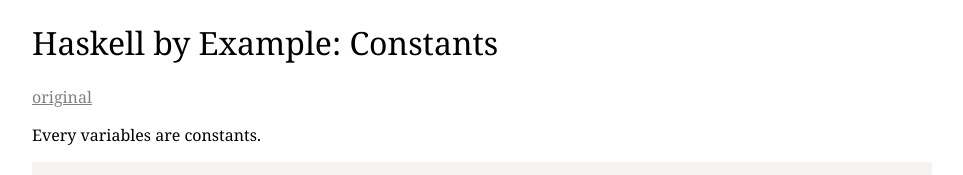
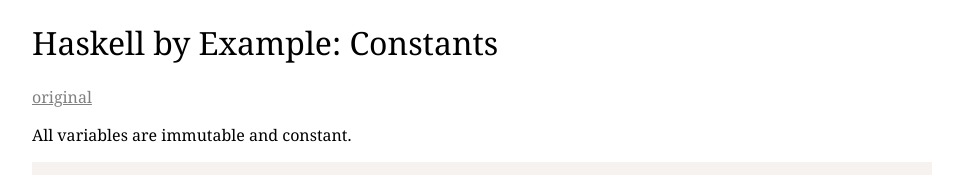
Before and after one commit to lotz84/haskellbyexample, a plain HTML site: page ex/constants.html in a window 1280 px wide. Shown: the top 175 px of the page, without its empty margins (158-1121 px from the left). Drawn offline with Linux system fonts and the light colour scheme.

Commit message:
Update constants.md

```diff
--- a/ex/constants.html
+++ b/ex/constants.html
@@ -1,4 +1,4 @@
-<!DOCTYPE html><html><head><title>Haskell by Example: Constants</title><link rel="stylesheet" href="../css/main.css"><link rel="stylesheet" href="../css/prism.css"><script src="../js/prism.js"></script></head><body><div class="example"><h1>Haskell by Example: Constants</h1><a href="https://gobyexample.com/constants">original</a><p>Every variables are constants.</p>
+<!DOCTYPE html><html><head><title>Haskell by Example: Constants</title><link rel="stylesheet" href="../css/main.css"><link rel="stylesheet" href="../css/prism.css"><script src="../js/prism.js"></script></head><body><div class="example"><h1>Haskell by Example: Constants</h1><a href="https://gobyexample.com/constants">original</a><p>All variables are immutable and constant.</p>
 <pre><code class="language-haskell">s :: String
 s = &quot;constant&quot;
 
```
